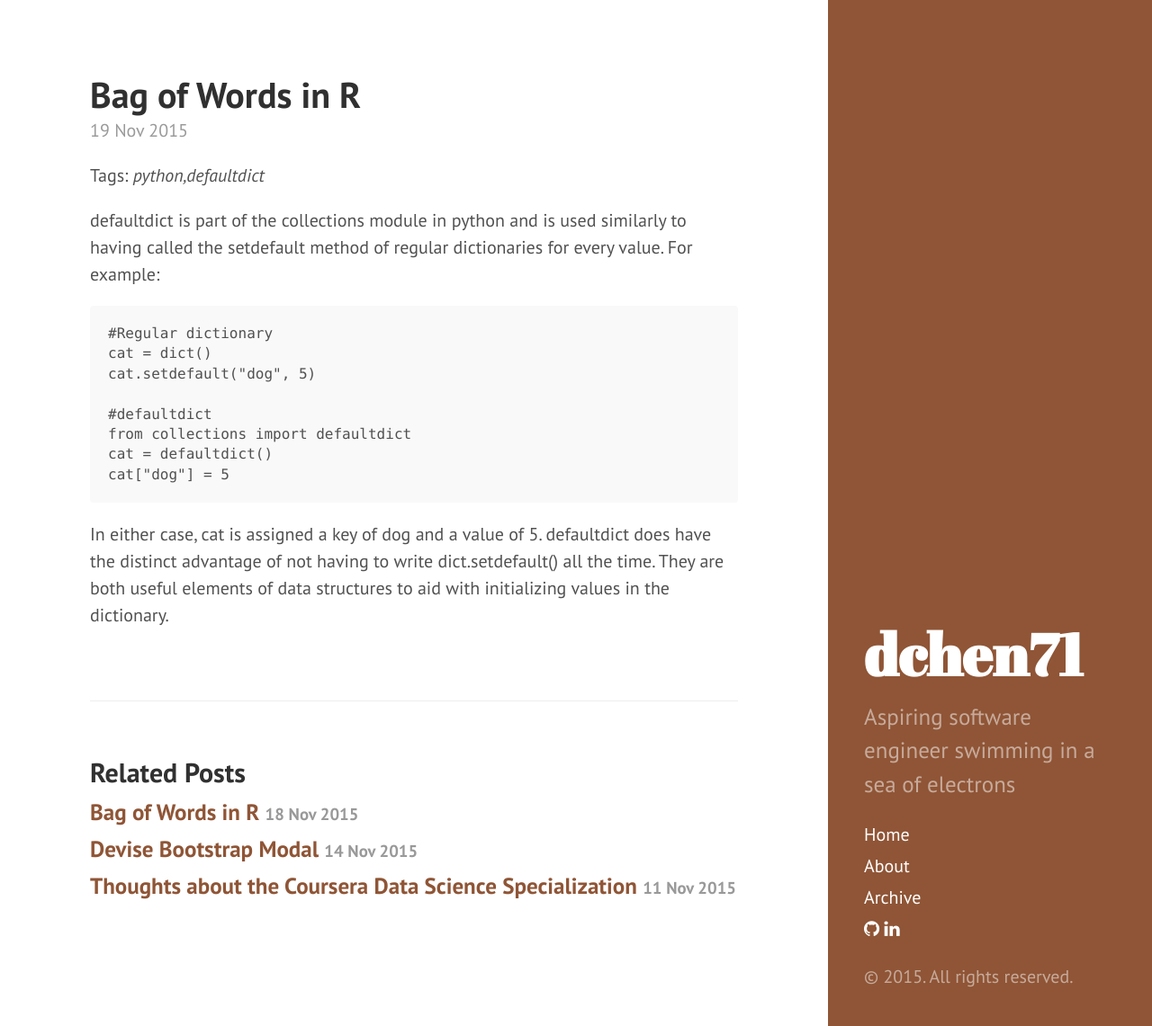
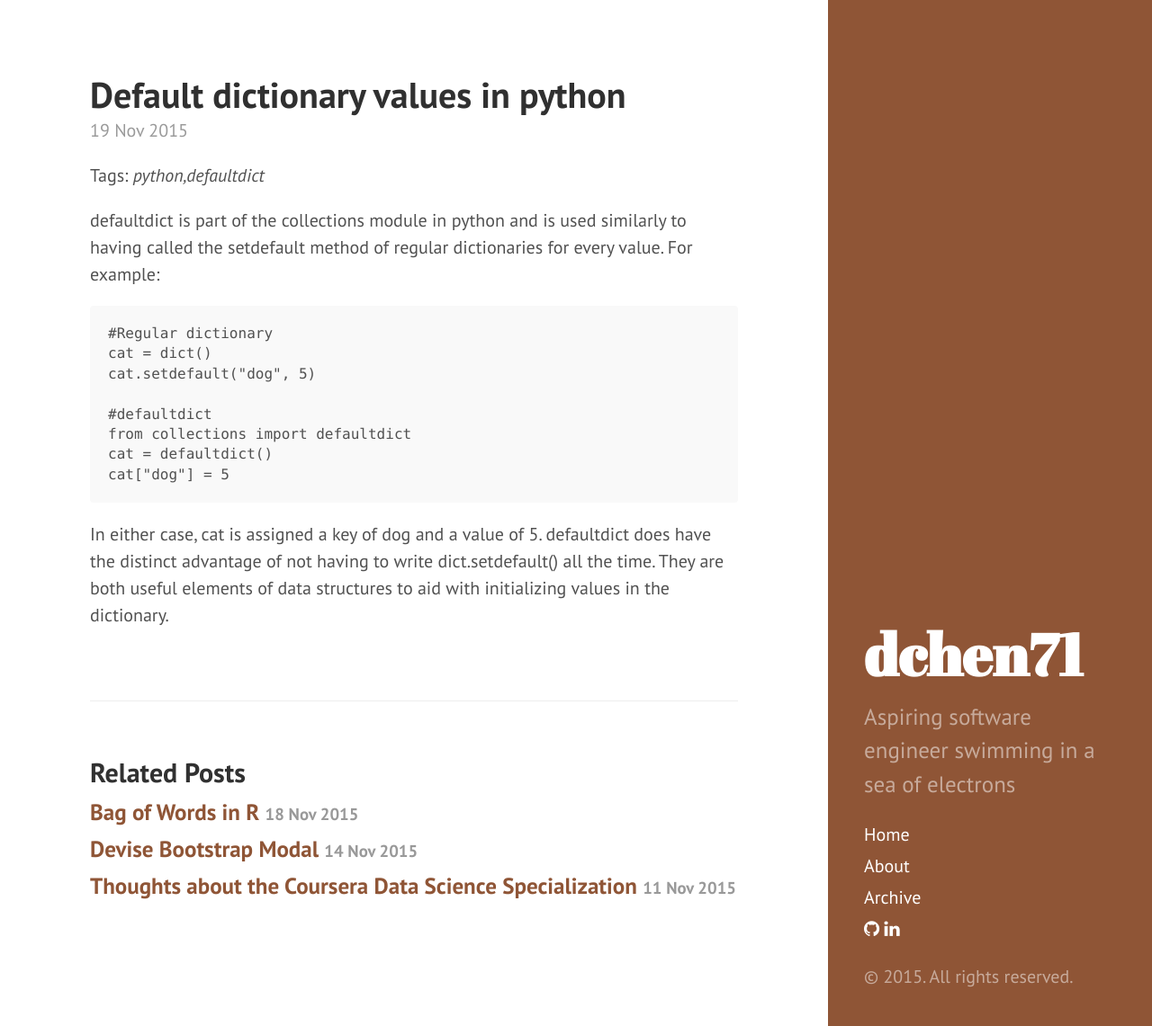
Before and after one commit to dchen71/dchen71.github.io, a Jekyll site: the page built from _posts/2015-11-19-python-defaultdict.md, in a window 1280 px wide and 1141 px high. Shown: the whole window at 90% size. Built offline with Jekyll 4.4.1, drawn with Linux system fonts in a browser that asks for light colours; Markdown is read by kramdown in place of the engine named in the settings.

Commit message:
fixed title name

```diff
--- a/_posts/2015-11-19-python-defaultdict.md
+++ b/_posts/2015-11-19-python-defaultdict.md
@@ -1,6 +1,6 @@
 ---
 layout: post
-title: Bag of Words in R
+title: Default dictionary values in python
 tags: python, defaultdict
 ---
 
```
